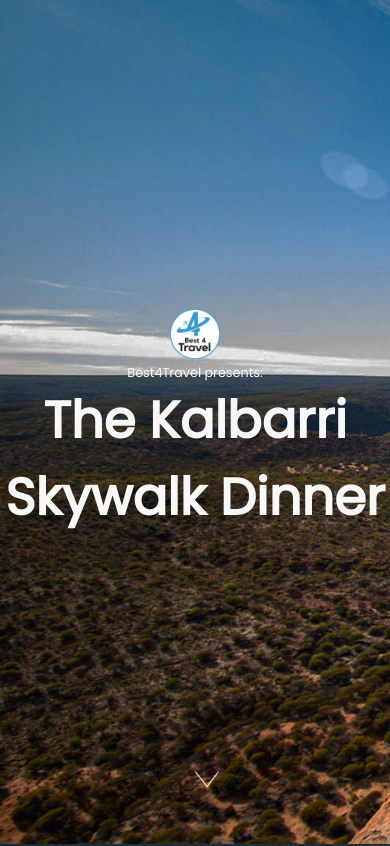
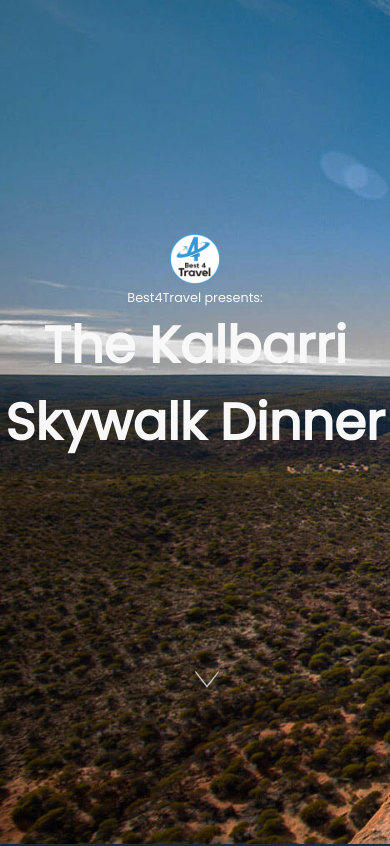
Before and after one commit to tomcbrennan/kalbarriSkywalkDinner, a plain HTML site: page index.html in a window 390 px wide. Shown: the top 846 px of the page. Drawn offline with nearby package versions, Linux system fonts and the light colour scheme.

Commit message:
Styling changes

```diff
--- a/css/styles.scss
+++ b/css/styles.scss
@@ -158,6 +158,10 @@ section {
     justify-content: center;
     overflow: hidden;
 
+    @media screen and (max-width: 768px){
+      margin-bottom: 150px;
+    }
+
     img {
       width: 50px;
     }
@@ -204,7 +208,7 @@ section {
 
   .scroll-down {
     position: absolute;
-    bottom: 50px;
+    bottom: 150px;
     left: 50%;
     transform: translateX(-50%);
     fill: #ffffff;
```
Also changed, not shown: css/styles.css, 1 other file.
